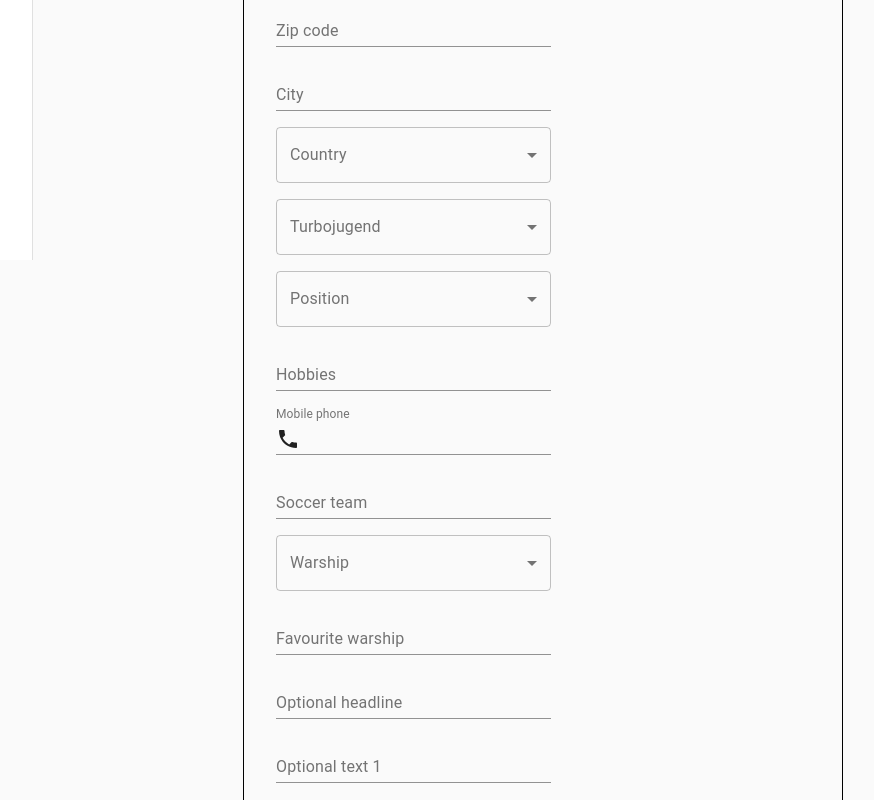
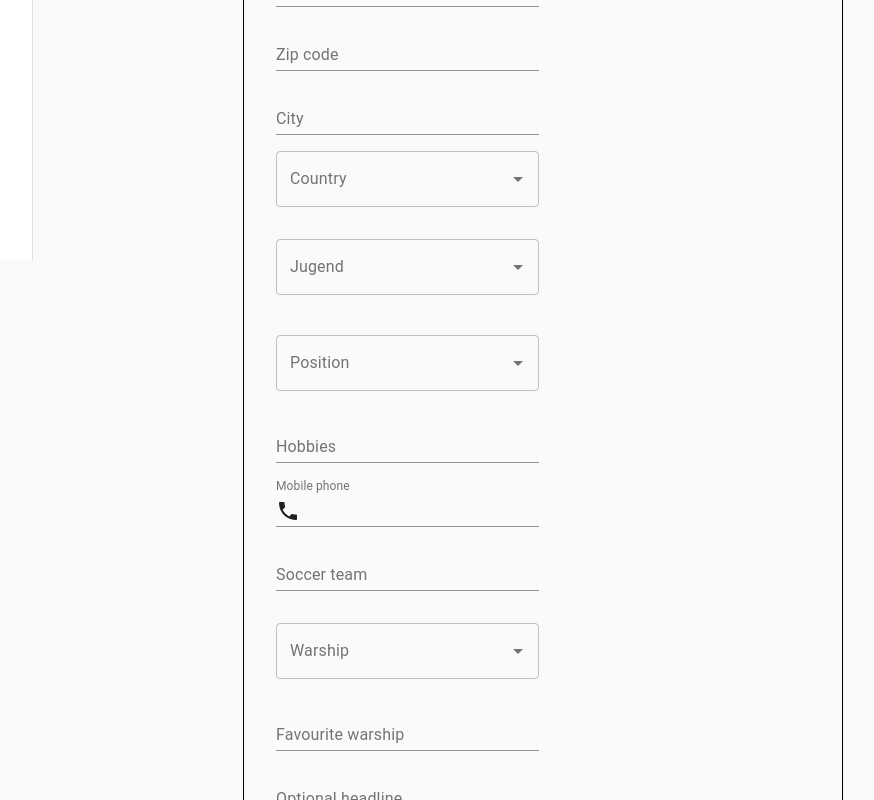
Before and after one commit to Turbojugend/public-page-web, a React (Create React App) app: page / in a window 1280 px wide. Shown: the part 540-1340 px from the top of the page, without its empty margins (227-1101 px from the left). Built offline with nearby package versions, Linux system fonts and the light colour scheme.

Commit message:
Added autocomplete fields

```diff
--- a/package.json
+++ b/package.json
@@ -5,9 +5,11 @@
   "dependencies": {
     "@material-ui/core": "^4.9.7",
     "@material-ui/icons": "^4.9.1",
+    "@material-ui/lab": "^4.0.0-alpha.46",
     "@testing-library/jest-dom": "^4.2.4",
     "@testing-library/react": "^9.3.2",
     "@testing-library/user-event": "^7.1.2",
+    "autosuggest-highlight": "^3.1.1",
     "clsx": "^1.1.0",
     "react": "^16.13.1",
     "react-dom": "^16.13.1",
--- a/src/App.js
+++ b/src/App.js
@@ -24,8 +24,6 @@ import AssignmentIndIcon from '@material-ui/icons/AssignmentInd';
 import MailIcon from '@material-ui/icons/Mail';
 import Container from "@material-ui/core/Container";
 import TextField from "@material-ui/core/TextField";
-import Select from "@material-ui/core/Select";
-import MenuItem from "@material-ui/core/MenuItem";
 import InputLabel from "@material-ui/core/InputLabel";
 import FormControl from "@material-ui/core/FormControl";
 import Input from "@material-ui/core/Input";
@@ -34,7 +32,10 @@ import PhoneIcon from '@material-ui/icons/Phone';
 import Button from "@material-ui/core/Button";
 import Box from "@material-ui/core/Box";
 import Grid from "@material-ui/core/Grid";
-import {useDropzone} from 'react-dropzone'
+import {useDropzone} from 'react-dropzone';
+import Autocomplete from '@material-ui/lab/Autocomplete';
+import parse from 'autosuggest-highlight/parse';
+import match from 'autosuggest-highlight/match';
 
 const drawerWidth = 260;
 
@@ -155,6 +156,30 @@ function App() {
         {name: 'Jugend communication', icon: <MailIcon/>}
     ];
 
+    const countryList = [
+        {name: 'Country 1'},
+        {name: 'Country 2'},
+        {name: 'Country 3'},
+    ];
+
+    const jugendList = [
+        {name: 'Jugend 1'},
+        {name: 'Jugend 2'},
+        {name: 'Jugend 3'},
+    ];
+
+    const positionList = [
+        {name: 'Position 1'},
+        {name: 'Position 2'},
+        {name: 'Position 3'},
+    ];
+
+    const warshipList = [
+        {name: 'Warship 1'},
+        {name: 'Warship 2'},
+        {name: 'Warship 3'},
+    ];
+
     const onDrop = useCallback(acceptedFiles => {
         // Do something with the files
     }, []);
@@ -220,7 +245,7 @@ function App() {
                         <div className={classes.toolbar}/>
                         <Container maxWidth="sm" className={classes.formContainer}>
                             <form noValidate autoComplete="off" className={classes.form}>
-                                <Grid container>
+                                <Grid container spacing={3}>
                                     <Grid item xs={12}>
                                         <p>If you want to join an existing jugend please get in touch with the local
                                             president.</p>
@@ -275,50 +300,78 @@ function App() {
                                             style={{margin: 8}}
                                             fullWidth
                                         />
-                                        <FormControl variant="outlined" className={classes.formControl}
-                                                     fullWidth={true}>
-                                            <InputLabel id="country-select-label">Country</InputLabel>
-                                            <Select
-                                                labelId="country-select-label"
-                                                id="country-select"
-                                                value={country}
-                                                autoWidth={true}
-                                                required={true}
+                                        <FormControl variant="outlined" className={classes.formControl} fullWidth={true}>
+                                            <Autocomplete
+                                                id="country"
+                                                options={countryList}
+                                                getOptionLabel={option => option.name}
+                                                renderInput={params => <TextField {...params} label="Country" variant="outlined" />}
                                                 onChange={handleCountryChange}
-                                            >
-                                                <MenuItem value={1}>Country 1</MenuItem>
-                                                <MenuItem value={2}>Country 2</MenuItem>
-                                                <MenuItem value={3}>Country 3</MenuItem>
-                                            </Select>
+                                                renderOption={(option, {inputValue}) => {
+                                                    const matches = match(option.name, inputValue);
+                                                    const parts = parse(option.name, matches);
+
+                                                    return (
+                                                        <div>
+                                                            {parts.map((part, index) => (
+                                                                <span key={index}
+                                                                      style={{fontWeight: part.highlight ? 700 : 400}}>{part.text}</span>
+                                                            ))}
+                                                        </div>
+                                                    );
+                                                }}
+                                            />
                                         </FormControl>
                                         <FormControl variant="outlined" className={classes.formControl}
                                                      fullWidth={true}>
-                                            <InputLabel id="jugend-select-label">Turbojugend</InputLabel>
-                                            <Select
-                                                labelId="jugend-select-label"
-                                                id="jugend-select"
-                                                value={jugend}
-                                                required={true}
+                                            <Autocomplete
+                                                id="jugend"
+                                                options={jugendList}
+                                                getOptionLabel={option => option.name}
                                                 onChange={handleJugendChange}
-                                            >
-                                                <MenuItem value={1}>Tubojugend 1</MenuItem>
-                                                <MenuItem value={2}>Tubojugend 2</MenuItem>
-                                                <MenuItem value={3}>Tubojugend 3</MenuItem>
-                                            </Select>
+                                                renderInput={params => (
+                                                    <TextField {...params} label="Jugend" variant="outlined"
+                                                               margin="normal"/>
+                                                )}
+                                                renderOption={(option, {inputValue}) => {
+                                                    const matches = match(option.name, inputValue);
+                                                    const parts = parse(option.name, matches);
+
+                                                    return (
+                                                        <div>
+                                                            {parts.map((part, index) => (
+                                                                <span key={index}
+                                                                      style={{fontWeight: part.highlight ? 700 : 400}}>{part.text}</span>
+                                                            ))}
+                                                        </div>
+                                                    );
+                                                }}
+                                            />
                                         </FormControl>
                                         <FormControl variant="outlined" className={classes.formControl} fullWidth={true}>
-                                            <InputLabel id="position-select-label">Position</InputLabel>
-                                            <Select
-                                                labelId="position-select-label"
-                                                id="position-select"
-                                                value={position}
-                                                required={true}
+                                            <Autocomplete
+                                                id="position"
+                                                options={positionList}
+                                                getOptionLabel={option => option.name}
                                                 onChange={handlePositionChange}
-                                            >
-                                                <MenuItem value={1}>Position 1</MenuItem>
-                                                <MenuItem value={2}>Position 2</MenuItem>
-                                                <MenuItem value={3}>Position 3</MenuItem>
-                                            </Select>
+                                                renderInput={params => (
+                                                    <TextField {...params} label="Position" variant="outlined"
+                                                               margin="normal"/>
+                                                )}
+                                                renderOption={(option, {inputValue}) => {
+                                                    const matches = match(option.name, inputValue);
+                                                    const parts = parse(option.name, matches);
+
+                                                    return (
+                                                        <div>
+                                                            {parts.map((part, index) => (
+                                                                <span key={index}
+                                                                      style={{fontWeight: part.highlight ? 700 : 400}}>{part.text}</span>
+                                                            ))}
+                                                        </div>
+                                                    );
+                                                }}
+                                            />
                                         </FormControl>
                                         <TextField
                                             id="hobbies"
@@ -345,18 +398,31 @@ function App() {
                                             style={{margin: 8}}
                                             fullWidth
                                         />
-                                        <FormControl variant="outlined" className={classes.formControl} fullWidth={true}>
-                                            <InputLabel id="warship-select-label">Warship</InputLabel>
-                                            <Select
-                                                labelId="warship-select-label"
-                                                id="warship-select"
-                                                value={warship}
+                                        <FormControl variant="outlined" className={classes.formControl}
+                                                     fullWidth={true}>
+                                            <Autocomplete
+                                                id="warship"
+                                                options={warshipList}
+                                                getOptionLabel={option => option.name}
                                                 onChange={handleWarshipChange}
-                                            >
-                                                <MenuItem value={'Warship 1'}>Warship 1</MenuItem>
-                                                <MenuItem value={'Warship 2'}>Warship 2</MenuItem>
-                                                <MenuItem value={'Warship 3'}>Warship 3</MenuItem>
-                                            </Select>
+                                                renderInput={params => (
+                                                    <TextField {...params} label="Warship" variant="outlined"
+                                                               margin="normal"/>
+                                                )}
+                                                renderOption={(option, {inputValue}) => {
+                                                    const matches = match(option.name, inputValue);
+                                                    const parts = parse(option.name, matches);
+
+                                                    return (
+                                                        <div>
+                                                            {parts.map((part, index) => (
+                                                                <span key={index}
+                                                                      style={{fontWeight: part.highlight ? 700 : 400}}>{part.text}</span>
+                                                            ))}
+                                                        </div>
+                                                    );
+                                                }}
+                                            />
                                         </FormControl>
                                         <TextField
                                             id="warship"
@@ -395,6 +461,13 @@ function App() {
                                                     <p>Drag 'n' drop some files here, or click to select files</p>
                                             }
                                         </div>
+                                        <TextField
+                                            id="image-caption"
+                                            label="Image caption"
+                                            style={{margin: 8}}
+                                            multiline
+                                            fullWidth
+                                        />
                                     </Grid>
                                     <Grid item xs={12}>
                                         <Button variant="contained" color="primary">
```
Also changed, not shown: 1 other file (tests, documents, lock files or other folders).
